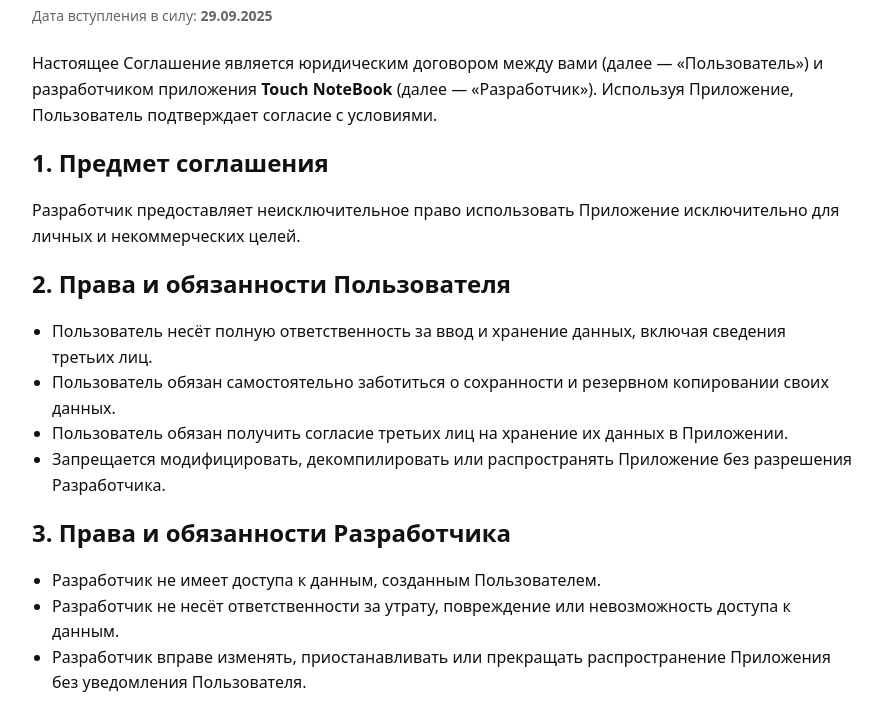
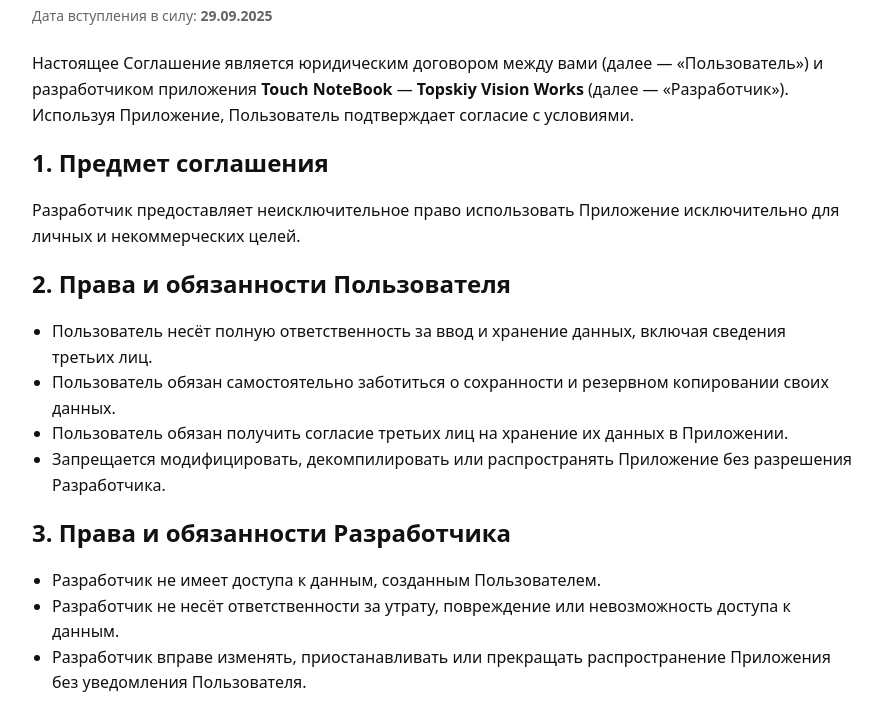
Before and after one commit to SergeyFierce/eula, a plain HTML site: page index.html in a window 1280 px wide. Shown: the part 78-791 px from the top of the page, without its empty margins (198-1080 px from the left). Drawn offline with Linux system fonts and the light colour scheme.

Commit message:
Update index.html

```diff
--- a/index.html
+++ b/index.html
@@ -40,7 +40,7 @@
   <h1>Пользовательское соглашение (EULA)</h1>
   <div class="meta">Дата вступления в силу: <strong>29.09.2025</strong></div>
 
-    <p>Настоящее Соглашение является юридическим договором между вами (далее — «Пользователь») и разработчиком приложения <strong>Touch NoteBook</strong> (далее — «Разработчик»). Используя Приложение, Пользователь подтверждает согласие с условиями.</p>
+  <p>Настоящее Соглашение является юридическим договором между вами (далее — «Пользователь») и разработчиком приложения <strong>Touch NoteBook</strong> — <strong>Topskiy Vision Works</strong> (далее — «Разработчик»). Используя Приложение, Пользователь подтверждает согласие с условиями.</p>
 
   <h2>1. Предмет соглашения</h2>
   <p>Разработчик предоставляет неисключительное право использовать Приложение исключительно для личных и некоммерческих целей.</p>
```
Lines whose indentation alone changed are shown as unchanged.
